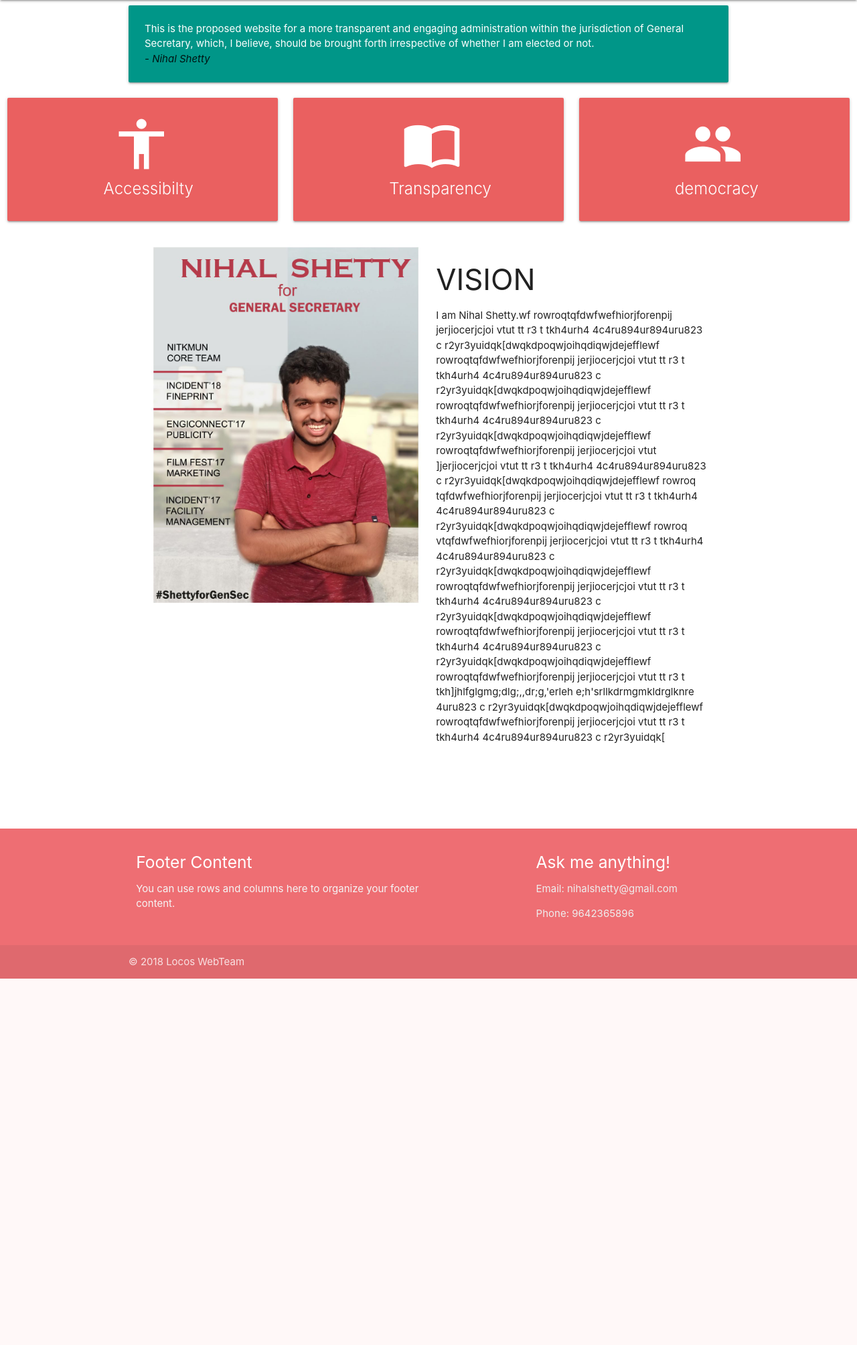
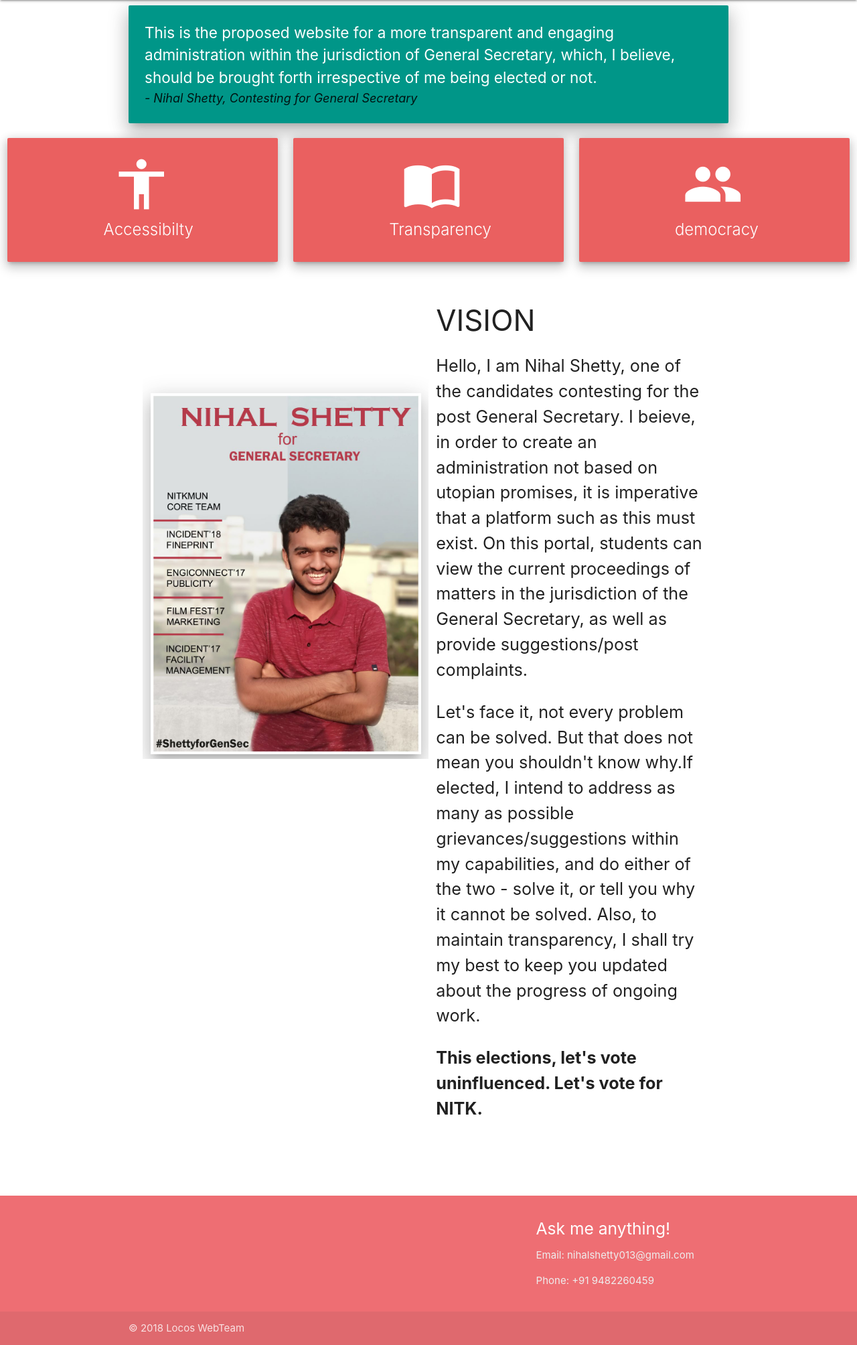
Before and after one commit to piyushnh/os_lab, a Django app: page / in a window 1280 px wide. Shown: the part 64-2072 px from the top of the page at 67% size. Before the commit the page ends 1525 px from the top, so only its background shows below. Run offline with Django 3.2, Linux system fonts and the light colour scheme.

Commit message:
Added contentn to homepage

```diff
--- a/gensec/blog/static/blog/css/blog.css
+++ b/gensec/blog/static/blog/css/blog.css
@@ -1,6 +1,14 @@
 .post-detail{
   width:100;
   height:200px;
+}
+
+
+@viewport {
+  width:device-width;
+  zoom: 1.0;
+}
+
 
 }
 .brand-logo{
--- a/gensec/blog/templates/blog/base.html
+++ b/gensec/blog/templates/blog/base.html
@@ -21,6 +21,7 @@
       crossorigin="anonymous"></script>
       <!-- Compiled and minified JavaScript -->
       <script src="https://cdnjs.cloudflare.com/ajax/libs/materialize/1.0.0-beta/js/materialize.min.js"></script>
+
   </head>
   <body>
 
@@ -36,11 +37,11 @@
         </div>
       </nav>
 
-      <ul class="sidenav" id="mobile-demo">
-        <li><a href="{% url 'blog:event_list' %}">Ongoing Work</a></li>
-        <li><a href="{% url 'blog:post_list' %}">Suggestions/Complaints</a></li>
-      </ul>
     </div>
+    <ul class="sidenav" id="mobile-demo">
+      <li><a href="{% url 'blog:event_list' %}">Ongoing Work</a></li>
+      <li><a href="{% url 'blog:post_list' %}">Suggestions/Complaints</a></li>
+    </ul>
 
     {% block content %}
 
@@ -51,14 +52,14 @@
       <div class="container">
         <div class="row">
           <div class="col l6 s12">
-            <h5 class="white-text">Footer Content</h5>
-            <p class="grey-text text-lighten-4">You can use rows and columns here to organize your footer content.</p>
+            <!-- <h5 class="white-text">Footer Content</h5>
+            <p class="grey-text text-lighten-4">You can use rows and columns here to organize your footer content.</p> -->
           </div>
           <div class="col l4 offset-l2 s12">
             <h5 class="white-text">Ask me anything!</h5>
             <ul>
-              <li> <p class = "grey-text text-lighten-3"> Email: nihalshetty@gmail.com</p>  </li>
-              <li> <p class = "grey-text text-lighten-3"> Phone: 9642365896</p>  </li>
+              <li> <p class = "grey-text text-lighten-3"> Email: nihalshetty013@gmail.com</p>  </li>
+              <li> <p class = "grey-text text-lighten-3"> Phone: +91 9482260459</p>  </li>
             </ul>
           </div>
         </div>
--- a/gensec/blog/templates/blog/home.html
+++ b/gensec/blog/templates/blog/home.html
@@ -3,12 +3,12 @@
 {% load static %}
 
 <div class="container">
-    <div class="card-panel teal">
-      <span class="white-text">This is the proposed website for a more transparent and engaging administration within the jurisdiction
-      of General Secretary, which, I believe, should be brought forth irrespective of whether I am elected or not.
+    <div class="card-panel teal z-depth-4">
+      <span class="white-text" style="font-size:150%;">This is the proposed website for a more transparent and engaging administration within the jurisdiction
+      of General Secretary, which, I believe, should be brought forth irrespective of me being elected or not.
       </span>
       <br>
-      <footer class="blockquote-footer"> <cite title="Source Title"> - Nihal Shetty </cite></footer>
+      <footer class="blockquote-footer" > <cite title="Source Title" style="font-size:120%;"> - Nihal Shetty, Contesting for General Secretary </cite></footer>
 
 </div>
 
@@ -16,7 +16,7 @@
 
 <div class="row">
   <div class="col s12 m4">
-    <div class="card" style="background-color:rgb(234, 96, 96);">
+    <div class="card z-depth-3" style="background-color:rgb(234, 96, 96);">
       <div class="container">
         <div class="card-content white-text">
           <i class="large material-icons" style="margin-left:30%;">accessibility</i>
@@ -26,7 +26,7 @@
     </div>
   </div>
   <div class="col s12 m4">
-    <div class="card" style="background-color:rgb(234, 96, 96);">
+    <div class="card z-depth-3" style="background-color:rgb(234, 96, 96);">
       <div class="container">
         <div class="card-content white-text">
           <i class="large material-icons" style="margin-left:33%;">import_contacts</i>
@@ -36,7 +36,7 @@
     </div>
   </div>
   <div class="col s12 m4">
-    <div class="card" style="background-color:rgb(234, 96, 96);">
+    <div class="card z-depth-3" style="background-color:rgb(234, 96, 96);">
       <div class="container">
         <div class="card-content white-text">
           <i class="large material-icons" style="margin-left:30%;">group</i>
@@ -53,14 +53,29 @@
   <div class=" row">
     <div class="tdm-con">
       <div class="col s12 m6 l4 offset-l2" style="overflow:hidden;">
-        <img src="{%static 'blog/images/shetty.jpeg' %}" class="tdm-con-img2">
+        <img src="{%static 'blog/images/shetty.jpeg' %}" class="tdm-con-img2 z-depth-4" style="margin-top:40%;">
       </div>
 
       <div class="container card-stacked col s12 m6 l4 tdm-content">
         <div class="card-content tdm-card-content">
           <h3>VISION </h3>
-          <p>I am Nihal Shetty.wf rowroqtqfdwfwefhiorjforenpij jerjiocerjcjoi vtut tt r3 t tkh4urh4 4c4ru894ur894uru823 c r2yr3yuidqk[dwqkdpoqwjoihqdiqwjdejefflewf rowroqtqfdwfwefhiorjforenpij jerjiocerjcjoi vtut tt r3 t tkh4urh4 4c4ru894ur894uru823 c r2yr3yuidqk[dwqkdpoqwjoihqdiqwjdejefflewf rowroqtqfdwfwefhiorjforenpij jerjiocerjcjoi vtut tt r3 t tkh4urh4 4c4ru894ur894uru823 c r2yr3yuidqk[dwqkdpoqwjoihqdiqwjdejefflewf rowroqtqfdwfwefhiorjforenpij jerjiocerjcjoi vtut ]jerjiocerjcjoi vtut tt r3 t tkh4urh4 4c4ru894ur894uru823 c r2yr3yuidqk[dwqkdpoqwjoihqdiqwjdejefflewf rowroq tqfdwfwefhiorjforenpij jerjiocerjcjoi vtut tt r3 t tkh4urh4 4c4ru894ur894uru823 c r2yr3yuidqk[dwqkdpoqwjoihqdiqwjdejefflewf rowroq vtqfdwfwefhiorjforenpij jerjiocerjcjoi vtut tt r3 t tkh4urh4 4c4ru894ur894uru823 c r2yr3yuidqk[dwqkdpoqwjoihqdiqwjdejefflewf rowroqtqfdwfwefhiorjforenpij jerjiocerjcjoi vtut tt r3 t tkh4urh4 4c4ru894ur894uru823 c r2yr3yuidqk[dwqkdpoqwjoihqdiqwjdejefflewf rowroqtqfdwfwefhiorjforenpij jerjiocerjcjoi vtut tt r3 t tkh4urh4 4c4ru894ur894uru823 c r2yr3yuidqk[dwqkdpoqwjoihqdiqwjdejefflewf rowroqtqfdwfwefhiorjforenpij jerjiocerjcjoi vtut tt r3 t tkh]jhlfglgmg;dlg;,,dr;g,'erleh
-          e;h'srllkdrmgmkldrglknre 4uru823 c r2yr3yuidqk[dwqkdpoqwjoihqdiqwjdejefflewf rowroqtqfdwfwefhiorjforenpij jerjiocerjcjoi vtut tt r3 t tkh4urh4 4c4ru894ur894uru823 c r2yr3yuidqk[</p>
+          <p class="flow-text">
+            Hello, I am Nihal Shetty, one of the candidates contesting for the post General Secretary.
+            I beieve, in order to create an administration not based on utopian promises, it is imperative that
+            a platform such as this must exist. On this portal, students can view the current proceedings of matters
+            in the jurisdiction of the General Secretary, as well as provide suggestions/post complaints.
+          </p>
+
+          <p class="flow-text">
+            Let's face it, not every problem can be solved. But that does not mean you shouldn't know why.If elected,
+            I intend to address as many as possible grievances/suggestions within my capabilities, and do either of the two -
+            solve it, or tell you why it cannot be solved. Also, to maintain transparency, I shall try my best to keep you updated
+            about the progress of ongoing work.
+          </p>
+
+          <b class="flow-text">
+           This elections, let's vote uninfluenced. Let's vote for NITK.
+         </b>
         </div>
         <div class="card-action">
         <!--   <a href="#">POST YOUR COMMENTS HERE</a> -->
```
